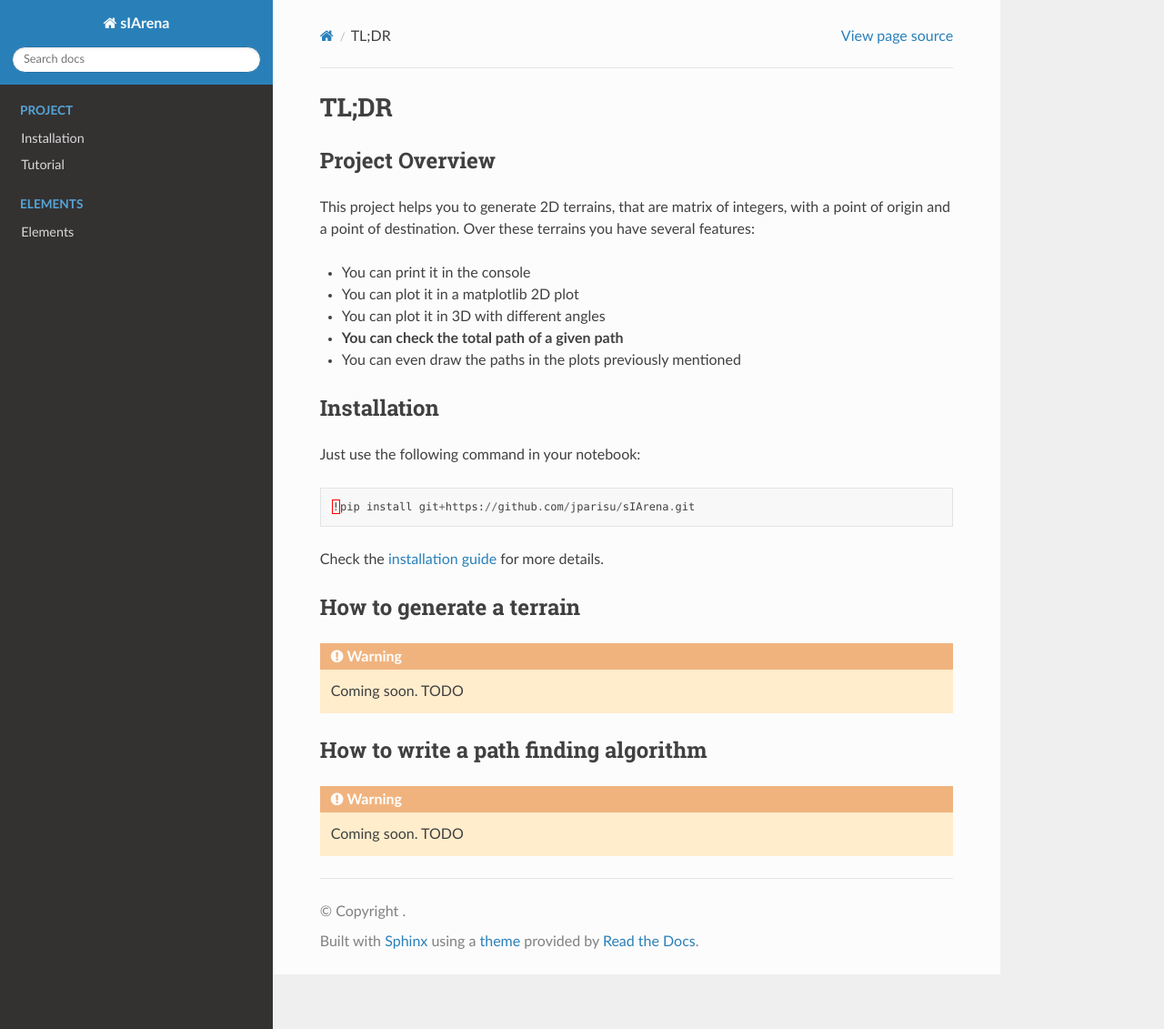
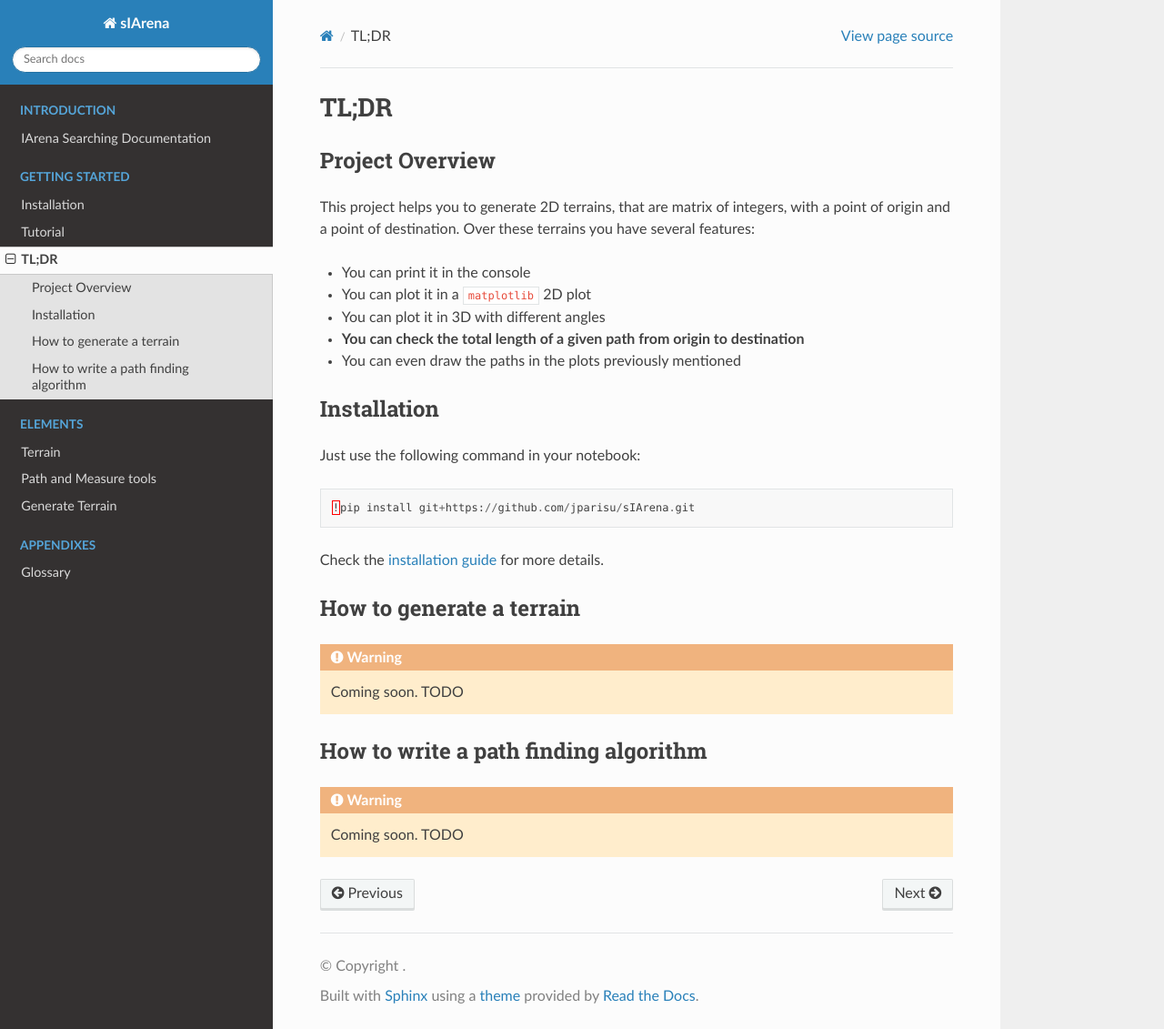
Before and after one commit to jparisu/sIArena, a Sphinx documentation site: the page built from docs/rst/getting_started/tldr.rst, in a window 1280 px wide and 1131 px high. Shown: the whole window at 91% size. Built offline with Sphinx 7.4.7 and the Read the Docs theme 2.0.0, drawn with Linux system fonts in a browser that asks for light colours; pages that are not in the unit, such as notebooks, are missing from menus.

```diff
--- a/docs/conf.py
+++ b/docs/conf.py
@@ -11,4 +11,7 @@ html_theme = 'sphinx_rtd_theme'
 source_suffix = ['.rst', '.md']
 
 # The master toctree document.
-master_doc = 'index'
+master_doc = 'rst/index'
+
+# The spelling list filename.
+spelling_word_list_filename=['spelling/spelling_wordlist.txt']
--- a/docs/src/installation.rst
+++ b/docs/rst/getting_started/installation.rst
@@ -1,4 +1,4 @@
-.. _installation:
+.. _getting_started_installation:
 
 ############
 Installation
@@ -10,7 +10,7 @@ Installation
 Google Colab
 ============
 
-Using :ref:`Google Colab <https://colab.google>` is the easiest way to get started.
+Using `Google Colab <https://colab.google>`_ is the easiest way to get started.
 Just add in the first cell of your notebook:
 
 .. code-block:: python
@@ -31,7 +31,7 @@ Install in Windows Anaconda
 In order to install the package in Windows Anaconda, the steps are the same as for :ref:`installation_googlecolab`.
 The only detail is that ``git`` may not be installed by default in Anaconda.
 
-From a command prompt, you can install it in a conda environment inside Anaconda:
+From a command prompt, you can install it in a ``conda`` environment inside Anaconda:
 
 .. code-block:: bash
 
--- a/docs/src/tldr.rst
+++ b/docs/rst/getting_started/tldr.rst
@@ -1,4 +1,4 @@
-.. _tldr:
+.. _getting_started_tldr:
 
 #####
 TL;DR
@@ -12,9 +12,9 @@ This project helps you to generate 2D terrains, that are matrix of integers, wit
 Over these terrains you have several features:
 
 - You can print it in the console
-- You can plot it in a matplotlib 2D plot
+- You can plot it in a ``matplotlib`` 2D plot
 - You can plot it in 3D with different angles
-- **You can check the total path of a given path**
+- **You can check the total length of a given path from origin to destination**
 - You can even draw the paths in the plots previously mentioned
 
 
@@ -28,7 +28,7 @@ Just use the following command in your notebook:
 
     !pip install git+https://github.com/jparisu/sIArena.git
 
-Check the :ref:`installation guide <installation>` for more details.
+Check the :ref:`installation guide <getting_started_installation>` for more details.
 
 
 =========================
--- a/docs/src/tutorial.rst
+++ b/docs/rst/getting_started/tutorial.rst
@@ -1,4 +1,4 @@
-.. _tutorial:
+.. _getting_started_tutorial:
 
 ########
 Tutorial
--- a/docs/src/titlepage.rst
+++ b/docs/rst/titlepage.rst
@@ -32,4 +32,7 @@ This library is mainly written in *Python*.
 Further reading
 ===============
 
-To start using the library, please check the :ref:`getting_started` section.
+To start using the library, please check the following links:
+
+- :ref:`getting_started_installation`
+- :ref:`getting_started_tutorial`
--- /dev/null
+++ b/docs/spelling/spelling_wordlist.txt
@@ -0,0 +1,2 @@
+IArena
+Colab
```
Also changed, not shown: docs/index.rst (deleted, +0 -18 lines), docs/rst/appendixes/glossary.rst (added, +25 -0 lines), docs/rst/index.rst (added, +35 -0 lines), docs/src/elements/elements.rst (deleted, +0 -14 lines), docs/rst/elements/generation.rst (renamed from docs/src/elements/generation.rst), docs/rst/elements/measure.rst (renamed from docs/src/elements/measure.rst), docs/rst/elements/terrain.rst (renamed from docs/src/elements/terrain.rst), 1 other file.
